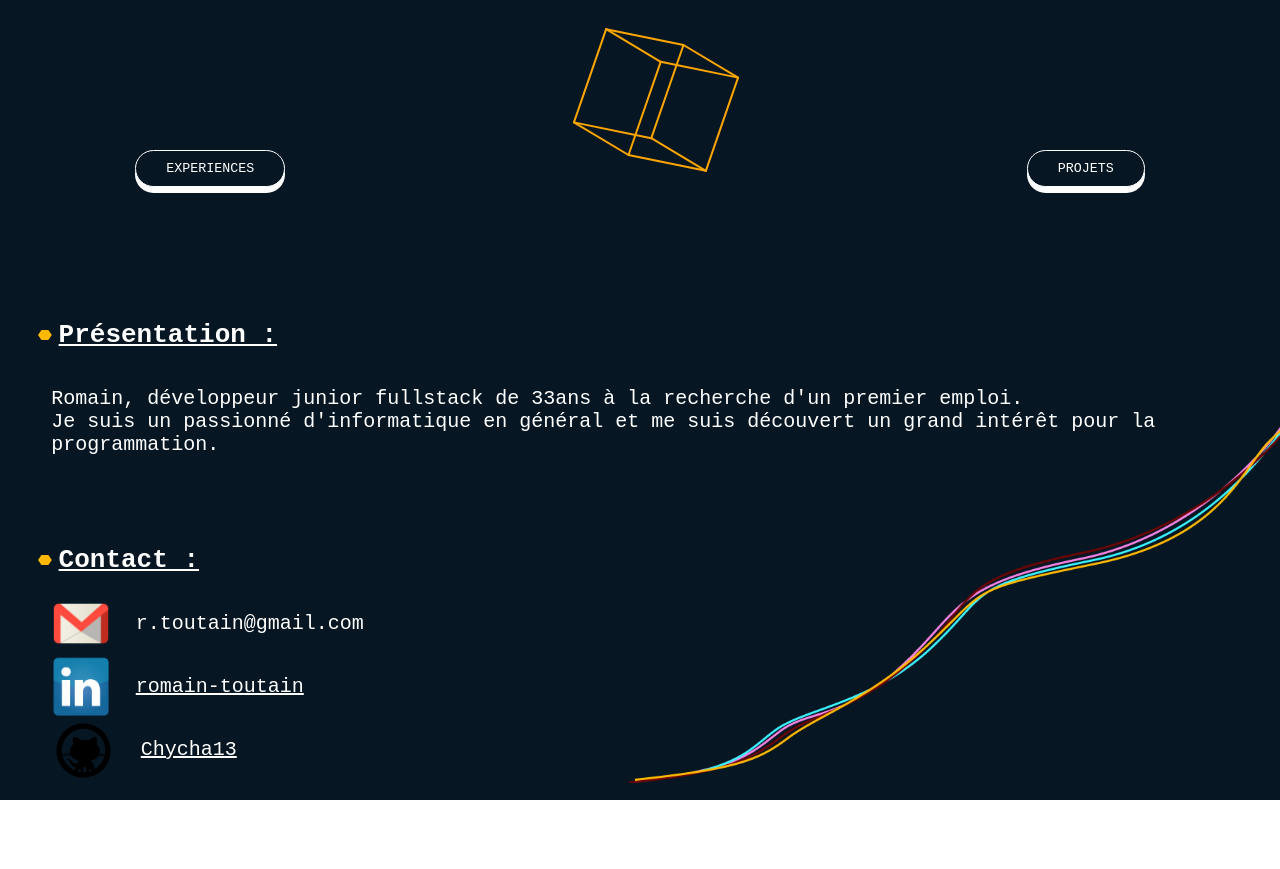
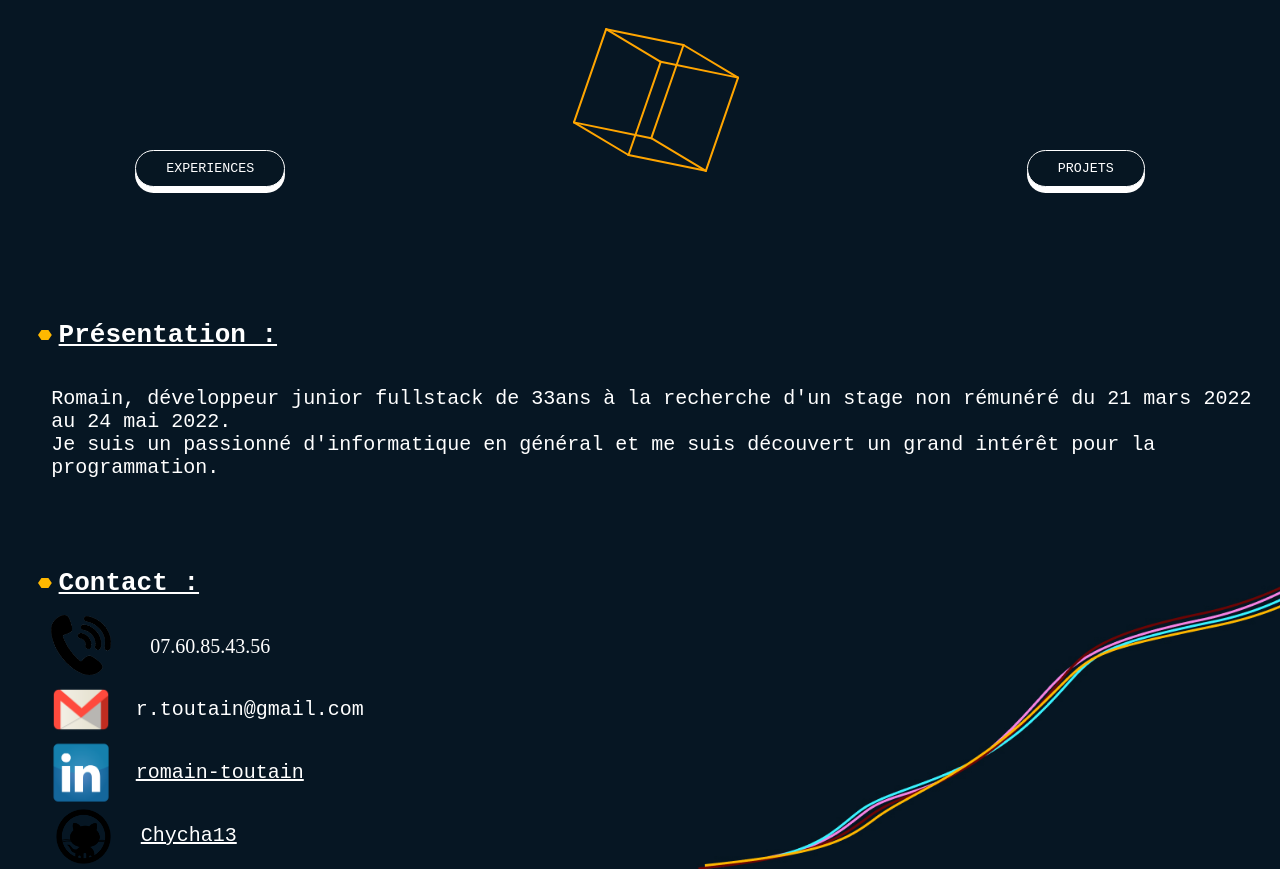
Before and after one commit to Chycha13/portfolio, a plain HTML site: page index.html in a window 1280 px wide. Before the commit the page ends 800 px from the top, so only its background shows below. Drawn offline with Linux system fonts and the light colour scheme.

Commit message:
finalpush

```diff
--- a/index.html
+++ b/index.html
@@ -21,7 +21,7 @@
                <h1 class="present">Présentation :</h1>
             </div>
 
-               <p class="paragraph">Romain, développeur junior fullstack de 33ans à la recherche d'un premier emploi.
+               <p class="paragraph">Romain, développeur junior fullstack de 33ans à la recherche d'un stage non rémunéré du 21 mars 2022 au 24 mai 2022.
                <br>Je suis un passionné d'informatique en général et me suis découvert un grand intérêt pour la programmation.</p>
 
 
@@ -30,17 +30,21 @@
                      <h1 id="comp">Contact :</h1>
             </div>
             <div class="contact">
+                <div class="lala">
+                    <img src="./img/tele.png" width="60px" height="60px" alt="LOGO TELEPHONE">
+                    <p id="tel">07.60.85.43.56</p>
+                </div>
                <div class="lala">
                    <img src="./img/logoGmail.png"  width="60px" alt="LOGO GMAIL">
                    <p class="contactlogo"> r.toutain@gmail.com </p>
                 </div>
                 <div class="lala">
                     <img src="./img/linkedin.png" width="60px" alt="LOGO LINKED IN">
-                    <p class="contactlogo">  <a class="textalign" href="http://www.linkedin.com/in/romain-toutain-79046b224">romain-toutain</a> </p>
+                    <p class="contactlogo">  <a class="textalign" href="http://www.linkedin.com/in/romain-toutain-79046b224" target="_blank">romain-toutain</a> </p>
                 </div>
                 <div class="lala">
                     <img src="./img/github (2).png" width="65px" alt="LOGO GIT HUB">
-                    <p class="contactlogo"><a class="textalign" href="https://github.com/Chycha13">Chycha13</a></p>
+                    <p class="contactlogo"><a class="textalign" href="https://github.com/Chycha13" target="_blank">Chycha13</a></p>
                 </div>
             </div>
 
--- a/portfolio.css
+++ b/portfolio.css
@@ -196,3 +196,8 @@ body{
  .deco {
      text-decoration: none;
  }
+#tel{
+    color:white;
+    font-size: 20px;
+    margin-left: 39px;
+}
```
Also changed, not shown: parcours.html (+1 -1 lines), img/tele.png (added).
